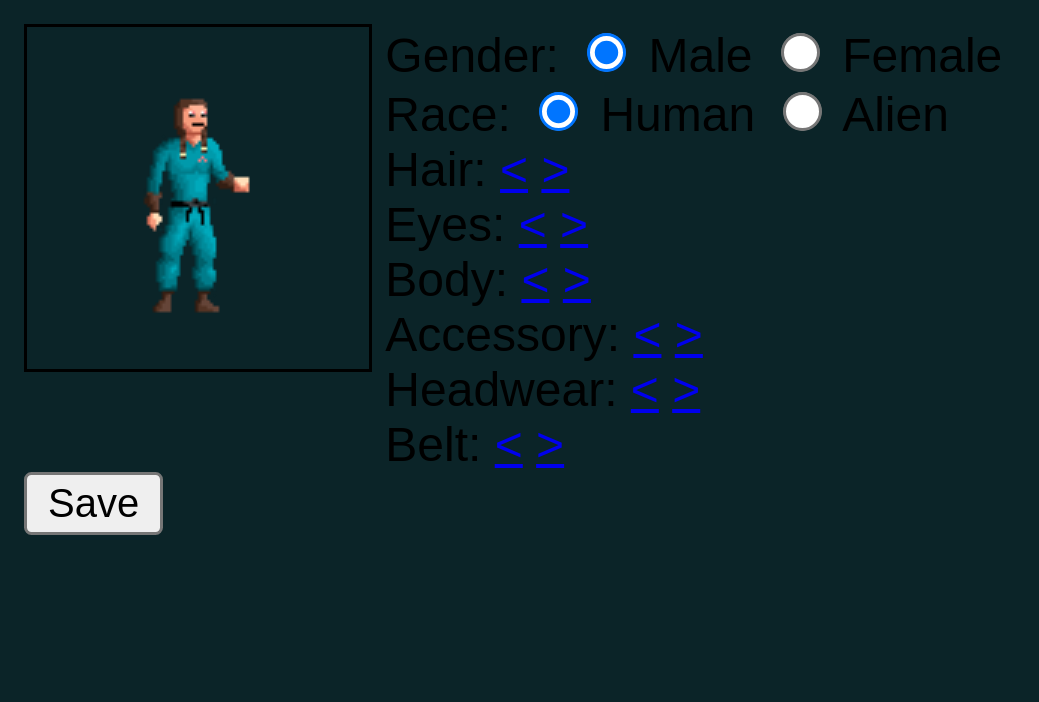
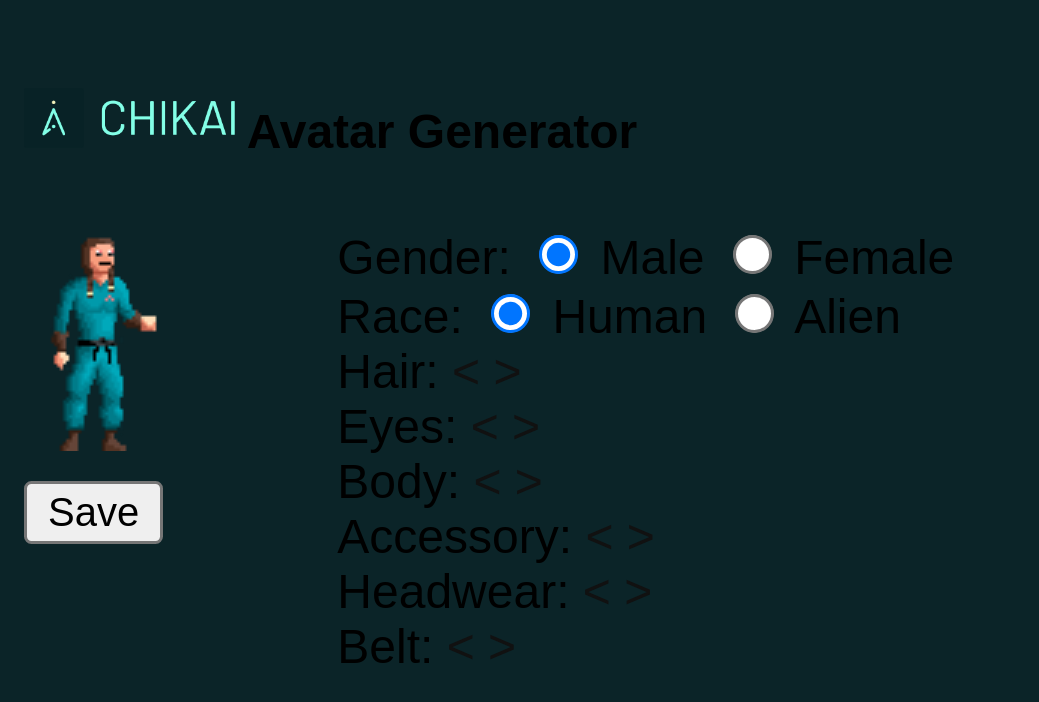
Before and after one commit to chikai-io/assets, a plain HTML site: page avatars/Character Assets Generator/index.html in a window 1280 px wide. Shown: the whole page, without its empty margins (0-1039 px from the left). Drawn offline with Linux system fonts and the light colour scheme.

Commit message:
corrected size added some chikai look and feeld

```diff
--- a/avatars/Character Assets Generator/index.html
+++ b/avatars/Character Assets Generator/index.html
@@ -1,10 +1,25 @@
 <html>
     <head>
+        <title>Chikai Character Generator</title>
+        <style>
+            a {
+                text-decoration: none;
+                color: #111;
+            }
+        </style>
     </head>
     <body style="background-color: #0b2428; zoom: 3; font-family: Arial,serif">
         <div style="vertical-align: center; display: inline-block;">
-            <div style="display: inline-block">
-                <canvas id="stage" style="border: 1px solid black;"></canvas>
+            <h4 style="line-height: 20px">
+                <img src="../../logo/Symbol+Name%20-%20frame/chikai_logo_frame@2x.png" height="20px"/> Avatar Generator
+            </h4>
+
+            <div style="display: inline-block; width: 100px">
+                <canvas id="stage"></canvas>
+                <div style="padding-top: 10px">
+                    <button onclick="saveAvatar()">Save</button>
+                    <a id="link"></a>
+                </div>
             </div>
 
             <div style="display: inline-block; vertical-align: top;">
@@ -61,16 +76,11 @@
                     <a href="#" onclick="changeBelt(1)">&gt;</a>
                 </div>
             </div>
-
-            <div>
-                <button onclick="saveAvatar()">Save</button>
-                <a id="link"></a>
-            </div>
         </div>
 
         <script>
-          let height = 114
-          let width = 114
+          let height = 75
+          let width = 50
 
           let race = 'human'
           let gender = 'male'
@@ -87,8 +97,8 @@
           let headwearIndex = 0
           let accessoryIndex = 0
 
-          let offsetX = 30
-          let offsetY = 20
+          let offsetX = 0
+          let offsetY = 0
 
           let canvas = document.getElementById('stage')
           canvas.height = height
@@ -111,6 +121,10 @@
           }
 
           async function draw() {
+            if (gender === 'female')
+              offsetX = 10
+            else offsetX = 0
+
             var body = await loadImage(gender + '/body_' + bodyIndex + '.png')
             var head = await loadImage(gender + '/head_' + headIndex + '.png')
             var eyes = await loadImage(gender + '/eyes_' + eyesIndex + '.png')
@@ -120,7 +134,7 @@
             var mouth = await loadImage(gender + '/mouth_' + mouthIndex + '.png')
             var accessory = await loadImage(gender + '/accessory_' + accessoryIndex + '.png')
 
-            ctx.clearRect(0, 0, height, width)
+            ctx.clearRect(0, 0, width, height)
 
             if (body)
               ctx.drawImage(body, offsetX, offsetY)
```
